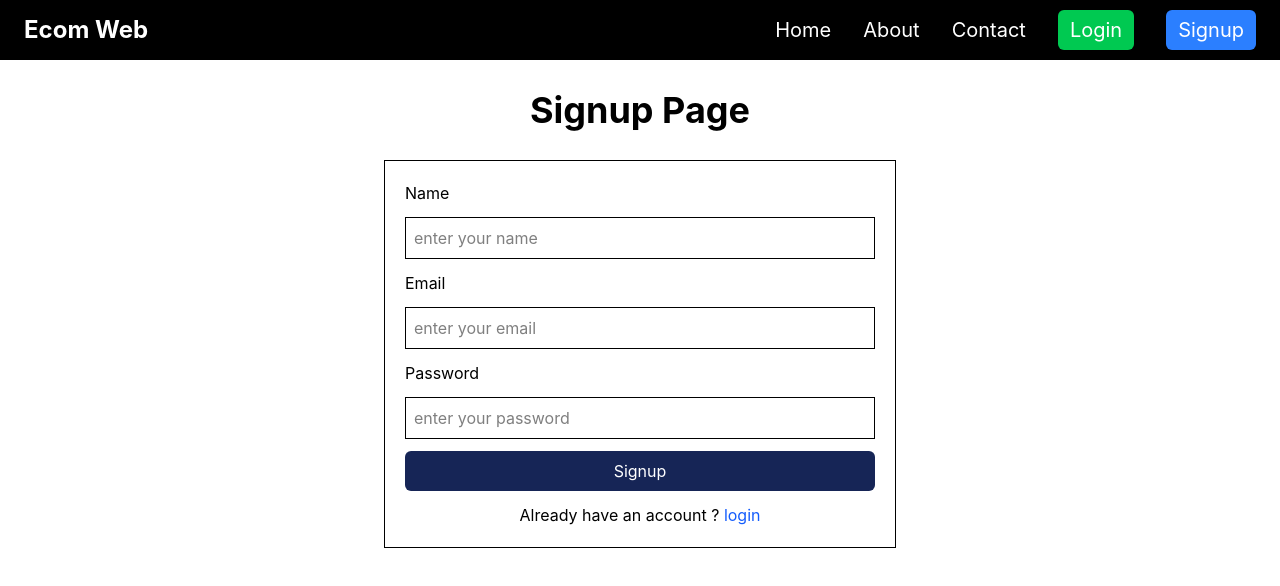
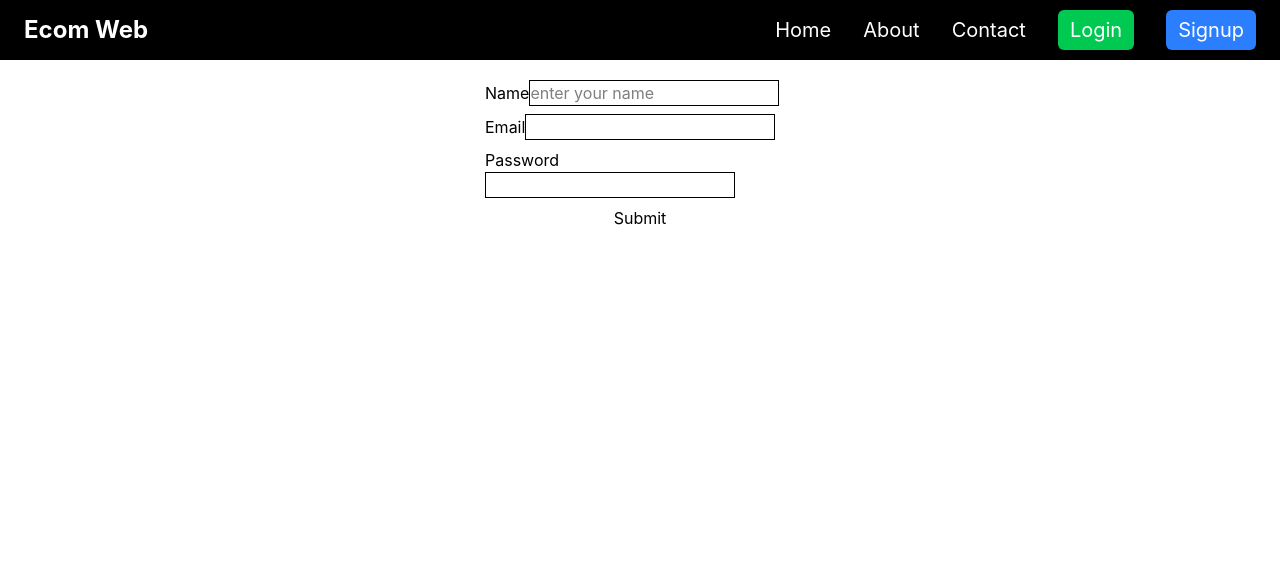
Before and after one commit to shubhamkumar123456/G16, a React (Vite) app in the folder react/ecom/: page /register in a window 1280 px wide. Shown: the top 586 px of the page. Built offline with nearby package versions, Linux system fonts and the light colour scheme.

Commit message:
added form validation

```diff
--- a/react/ecom/package.json
+++ b/react/ecom/package.json
@@ -14,6 +14,7 @@
     "@tailwindcss/vite": "^4.3.3",
     "react": "^19.2.8",
     "react-dom": "^19.2.8",
+    "react-hook-form": "^7.90.0",
     "react-icons": "^5.7.0",
     "react-redux": "^9.3.0",
     "react-router-dom": "^7.18.2",
--- a/react/ecom/src/App.jsx
+++ b/react/ecom/src/App.jsx
@@ -7,6 +7,7 @@ import SignupPage from './pages/SignupPage'
 import {BrowserRouter, Routes, Route} from 'react-router-dom'
 import Navbar from './components/Navbar'
 import ProtectedRoute from './redux/ProtectedRoute'
+import RegisterPage from './pages/RegisterPage'
 
 const App = () => {
   let loginValue = false;
@@ -29,7 +30,7 @@ const App = () => {
 
                 <Route path='/xyz' element={<Contact/>}/>
                 <Route path='/login'  element={<Login/>}/>
-                <Route path='/register' element={<SignupPage/>}/>
+                <Route path='/register' element={<RegisterPage/>}/>
           </Routes>
       </BrowserRouter>
     </div>
--- /dev/null
+++ b/react/ecom/src/pages/RegisterPage.jsx
@@ -0,0 +1,50 @@
+import { useForm } from "react-hook-form"
+
+
+export default function RegisterPage() {
+  const {
+    register,
+    handleSubmit,
+
+    formState: { errors },
+  } = useForm()
+
+
+  const onSubmit = (data) => console.log(data);
+
+
+  return (
+    /* "handleSubmit" will validate your inputs before invoking "onSubmit" */
+    <form className="flex flex-col gap-2 w-[350px] m-auto p-5" onSubmit={handleSubmit(onSubmit)}>
+      {/* register your input into the hook by invoking the "register" function */}
+      <label htmlFor="">Name
+      <input className="border" placeholder="enter your name" {...register("username",{required:"name is required"})} />
+      </label>
+      {errors.username && <span style={{color:"red"}}>{errors.username.message}</span>}
+
+
+      {/* include validation with required or other standard HTML validation rules */}
+      <label htmlFor="">Email
+      <input className="border" {...register("email", { required:" email is required",pattern:{
+        value:/^[A-Za-z0-9]+@[A-Z0-9a-z]+\.[A-za-z]{2,}/,
+        message:"invalid email address"
+      } })} />
+      </label>
+      {/* errors will return when field validation fails  */}
+      {errors.email && <span style={{color:"red"}}>{errors.email.message}</span>}
+
+        <label htmlFor="">Password
+      <input className="border" {...register("password", { required:" password is required",pattern:{
+        value:/^(?=.[a-zA-z])(?=.[0-9])(?=.[@#$%^&!*])/,
+        message:"invalid password"
+      },
+      minLength:{value:6,message:"must be 6 character"}
+       })} />
+      </label>
+      {errors.password && <span style={{color:"red"}}>{errors.password.message}</span>}
+
+
+      <input type="submit" />
+    </form>
+  )
+}
```
Also changed, not shown: 1 other file (tests, documents, lock files or other folders).
